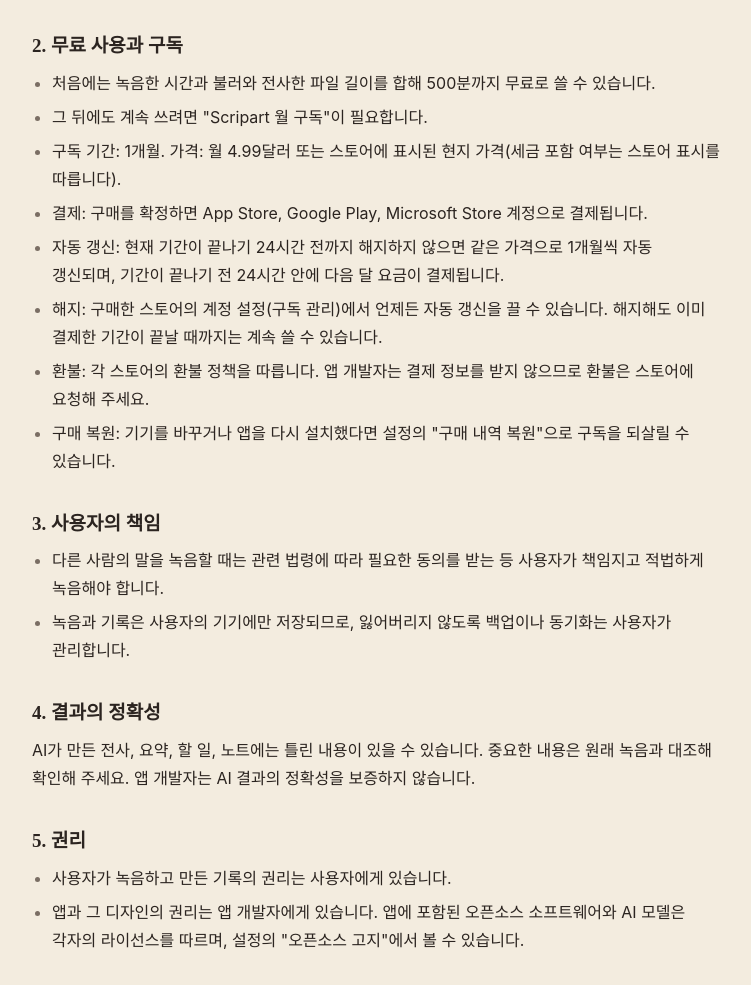
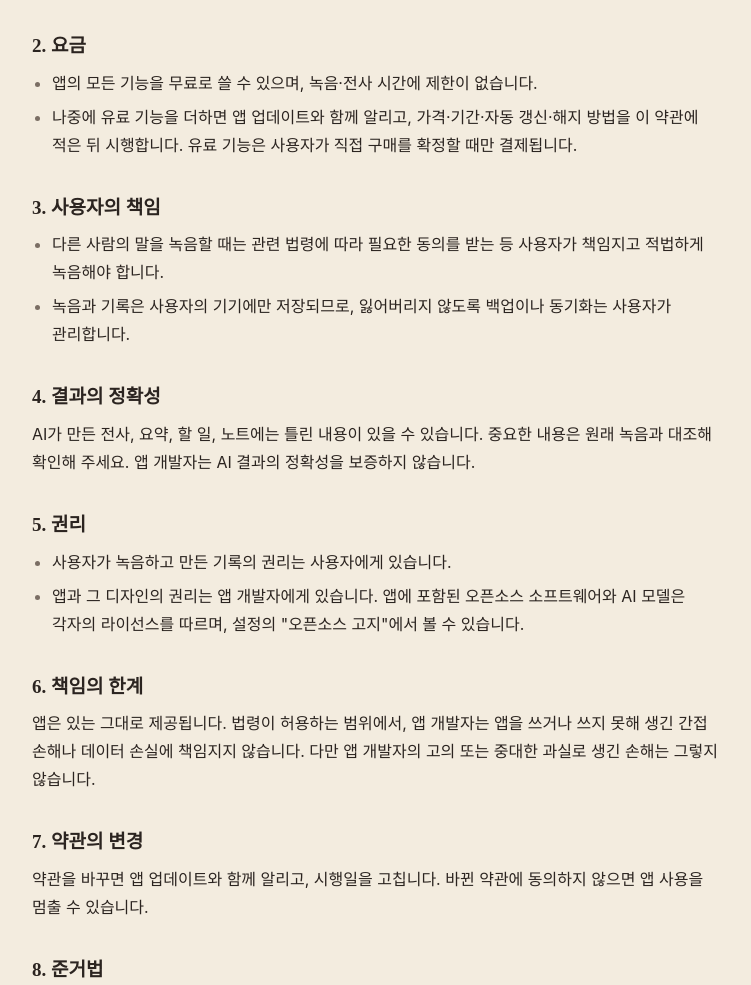
Before and after one commit to doresh-tanakh/scripart-legal, a plain HTML site: page terms.html in a window 1280 px wide. Shown: the part 421-1406 px from the top of the page, without its empty margins (264-1015 px from the left). Drawn offline with Linux system fonts and the light colour scheme.

Commit message:
약관: 모든 기능 무료로 바뀐 내용 반영

```diff
--- a/terms.html
+++ b/terms.html
@@ -38,8 +38,8 @@ a { color: var(--accent); }
 <p>이 약관은 Scripart(이하 &quot;앱&quot;)를 쓰는 조건을 정합니다. 앱을 설치하거나 사용하면 이 약관에 동의한 것으로 봅니다. App Store에서 받은 경우에는 Apple의 표준 최종 사용자 사용권 계약(EULA)도 함께 적용되며, 둘이 다르면 이 약관이 우선합니다.</p>
 <h2>1. 서비스</h2>
 <p>앱은 녹음한 음성을 기기 안에서 글로 받아 적고, 요약과 노트를 만들어 줍니다. 모든 처리는 사용자의 기기에서 이루어지며, 앱 개발자의 서버를 거치지 않습니다.</p>
-<h2>2. 무료 사용과 구독</h2>
-<ul><li>처음에는 녹음한 시간과 불러와 전사한 파일 길이를 합해 500분까지 무료로 쓸 수 있습니다.</li><li>그 뒤에도 계속 쓰려면 &quot;Scripart 월 구독&quot;이 필요합니다.</li><li>구독 기간: 1개월. 가격: 월 4.99달러 또는 스토어에 표시된 현지 가격(세금 포함 여부는 스토어 표시를 따릅니다).</li><li>결제: 구매를 확정하면 App Store, Google Play, Microsoft Store 계정으로 결제됩니다.</li><li>자동 갱신: 현재 기간이 끝나기 24시간 전까지 해지하지 않으면 같은 가격으로 1개월씩 자동 갱신되며, 기간이 끝나기 전 24시간 안에 다음 달 요금이 결제됩니다.</li><li>해지: 구매한 스토어의 계정 설정(구독 관리)에서 언제든 자동 갱신을 끌 수 있습니다. 해지해도 이미 결제한 기간이 끝날 때까지는 계속 쓸 수 있습니다.</li><li>환불: 각 스토어의 환불 정책을 따릅니다. 앱 개발자는 결제 정보를 받지 않으므로 환불은 스토어에 요청해 주세요.</li><li>구매 복원: 기기를 바꾸거나 앱을 다시 설치했다면 설정의 &quot;구매 내역 복원&quot;으로 구독을 되살릴 수 있습니다.</li></ul>
+<h2>2. 요금</h2>
+<ul><li>앱의 모든 기능을 무료로 쓸 수 있으며, 녹음·전사 시간에 제한이 없습니다.</li><li>나중에 유료 기능을 더하면 앱 업데이트와 함께 알리고, 가격·기간·자동 갱신·해지 방법을 이 약관에 적은 뒤 시행합니다. 유료 기능은 사용자가 직접 구매를 확정할 때만 결제됩니다.</li></ul>
 <h2>3. 사용자의 책임</h2>
 <ul><li>다른 사람의 말을 녹음할 때는 관련 법령에 따라 필요한 동의를 받는 등 사용자가 책임지고 적법하게 녹음해야 합니다.</li><li>녹음과 기록은 사용자의 기기에만 저장되므로, 잃어버리지 않도록 백업이나 동기화는 사용자가 관리합니다.</li></ul>
 <h2>4. 결과의 정확성</h2>
@@ -49,7 +49,7 @@ a { color: var(--accent); }
 <h2>6. 책임의 한계</h2>
 <p>앱은 있는 그대로 제공됩니다. 법령이 허용하는 범위에서, 앱 개발자는 앱을 쓰거나 쓰지 못해 생긴 간접 손해나 데이터 손실에 책임지지 않습니다. 다만 앱 개발자의 고의 또는 중대한 과실로 생긴 손해는 그렇지 않습니다.</p>
 <h2>7. 약관의 변경</h2>
-<p>약관을 바꾸면 앱 업데이트와 함께 알리고, 시행일을 고칩니다. 바뀐 약관에 동의하지 않으면 구독을 해지하고 앱 사용을 멈출 수 있습니다.</p>
+<p>약관을 바꾸면 앱 업데이트와 함께 알리고, 시행일을 고칩니다. 바뀐 약관에 동의하지 않으면 앱 사용을 멈출 수 있습니다.</p>
 <h2>8. 준거법</h2>
 <p>이 약관은 대한민국 법을 따릅니다.</p>
 <h2>9. 문의</h2>
```
Also changed, not shown: privacy.html (+3 -3 lines).
